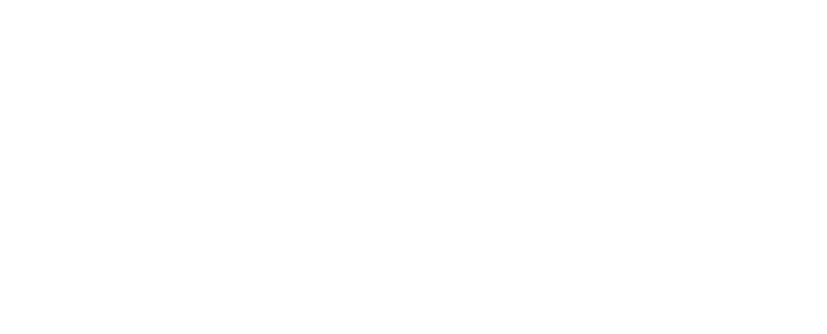
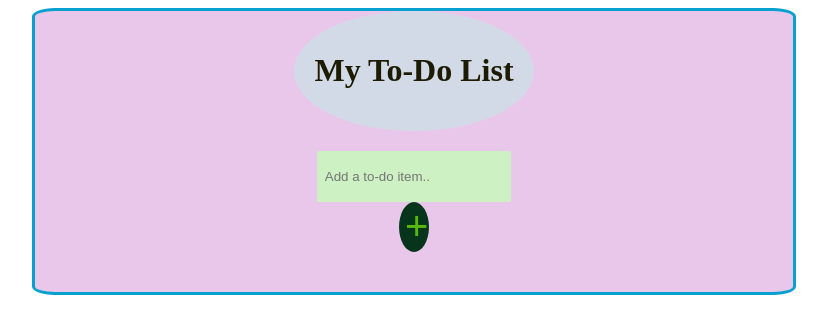
Before and after one commit to Narikodan/TodoApp, a plain HTML site: page index.html in a window 1280 px wide. Shown: the whole page, without its empty margins (226-1053 px from the left). Drawn offline with Linux system fonts and the light colour scheme; the site is published under a folder, as on GitHub Pages, so addresses that start at the root find nothing.

Commit message:
Update index.html

```diff
--- a/index.html
+++ b/index.html
@@ -5,8 +5,8 @@
     <meta charset="utf-8" />
     <meta name="viewport" content="width=device-width,initial-scale=1" />
     <title>My To-Do App</title>
-    <script defer="defer" src="/static/js/main.42d18f39.js"></script>
-    <link href="/static/css/main.03f82e3b.css" rel="stylesheet">
+    <script defer="defer" src="static/js/main.42d18f39.js"></script>
+    <link href="static/css/main.03f82e3b.css" rel="stylesheet">
 </head>
 
 <body>
```
